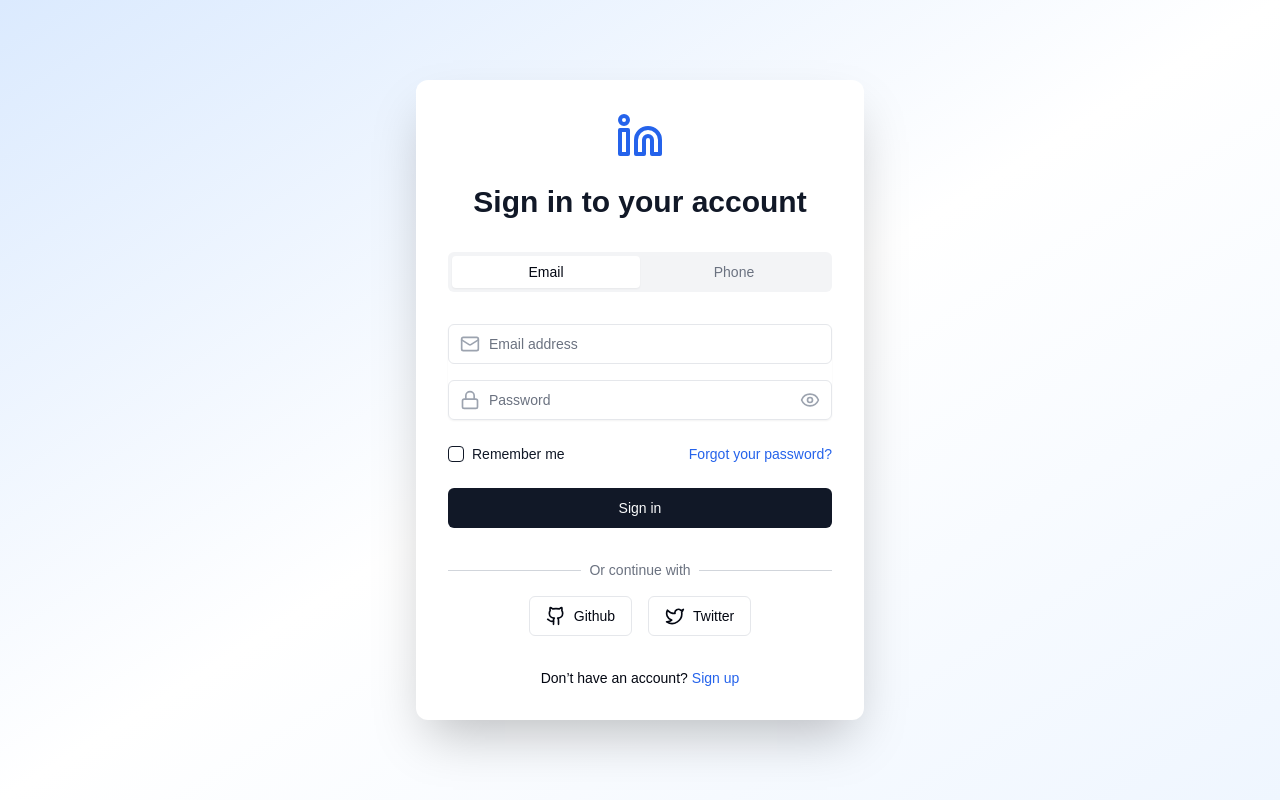
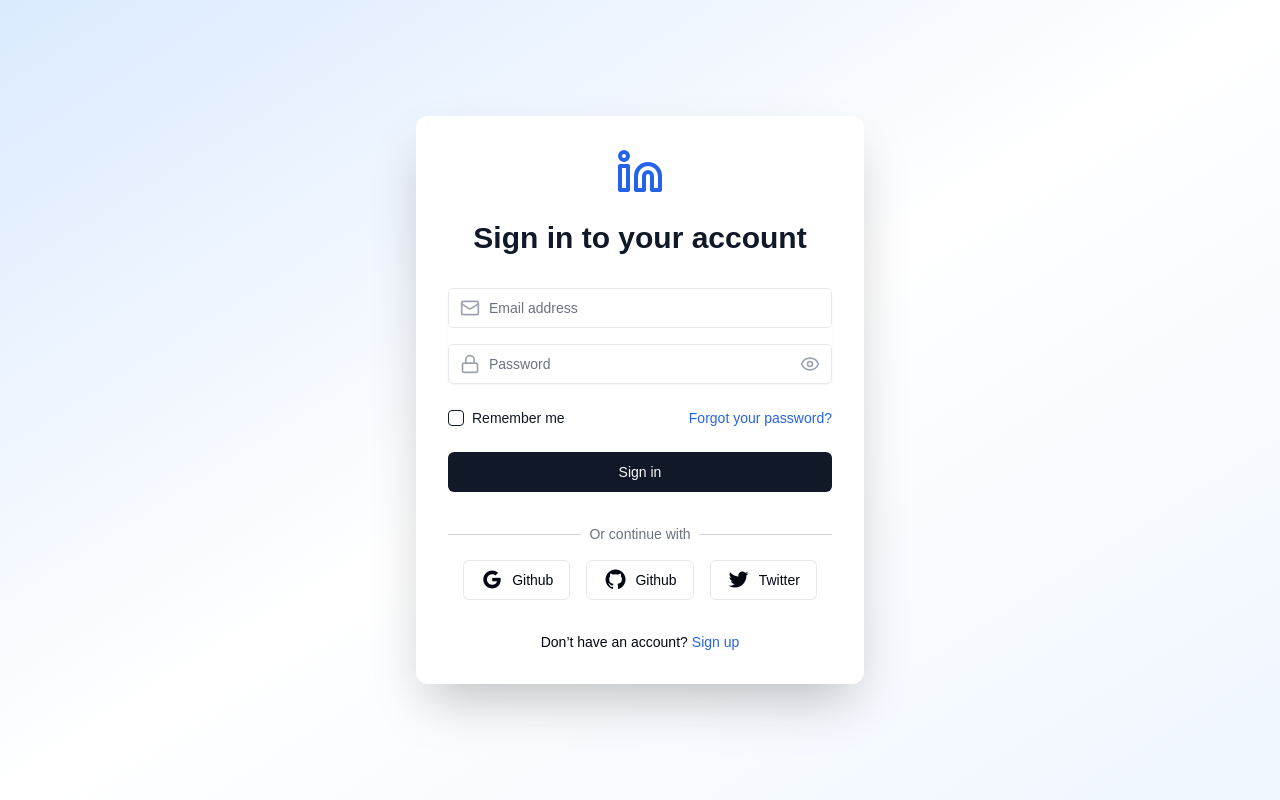
Before and after one commit to PunitDev0/linkedin, a Next.js app: page / in a window 1280 px wide. Built offline with nearby package versions, Linux system fonts and the light colour scheme.

Commit message:
fixed Google Button icon Problem

```diff
--- a/package.json
+++ b/package.json
@@ -14,6 +14,7 @@
     "@radix-ui/react-slot": "^1.1.0",
     "@radix-ui/react-tabs": "^1.1.0",
     "axios": "^1.7.7",
+    "boxicons": "^2.1.4",
     "class-variance-authority": "^0.7.0",
     "clsx": "^2.1.1",
     "framer-motion": "^11.5.6",
--- a/src/Frontend/linkedin-auth.jsx
+++ b/src/Frontend/linkedin-auth.jsx
@@ -2,12 +2,13 @@
 
 import { useState, useEffect } from 'react';
 import { motion, AnimatePresence } from 'framer-motion';
+import 'boxicons/css/boxicons.min.css';
 import { Button } from "@/components/ui/Auth-ui/button";
 import { Input } from "@/components/ui/Auth-ui/input";
 import { Label } from "@/components/ui/Auth-ui/label";
 import { Checkbox } from "@/components/ui/Auth-ui/checkbox";
 import { Tabs, TabsContent, TabsList, TabsTrigger } from "@/components/ui/Auth-ui/tabs";
-import { Linkedin, Github, Twitter, Mail, Lock, User, Phone, Eye, EyeOff } from 'lucide-react';
+import { Linkedin, Github, Twitter, Mail, Lock, User, Eye, EyeOff,Google } from 'lucide-react';
 import axios from 'axios';
 import { useForm } from 'react-hook-form';
 
@@ -28,7 +29,6 @@ export default function LinkedinAuth() {
 
   const onSubmit = async (data) => {
     setErrorMessage(''); // Reset the error message
-    // console.log(data);
 
     try {
       const payload = {
@@ -66,12 +66,6 @@ export default function LinkedinAuth() {
           </h2>
         </div>
         {errorMessage && <p className="text-red-500 text-center">{errorMessage}</p>}
-        <Tabs defaultValue="email" className="w-full">
-          <TabsList className="grid w-full grid-cols-2 mb-4">
-            <TabsTrigger value="email">Email</TabsTrigger>
-            <TabsTrigger value="phone">Phone</TabsTrigger>
-          </TabsList>
-          <TabsContent value="email">
         <form className="mt-8 space-y-6" onSubmit={handleSubmit(onSubmit)}>
           <div className="rounded-md shadow-sm space-y-4">
             <div>
@@ -162,17 +156,6 @@ export default function LinkedinAuth() {
             </Button>
           </div>
         </form>
-          </TabsContent>
-          <TabsContent value="phone">
-            <div className="relative">
-              <Phone className="absolute left-3 top-1/2 transform -translate-y-1/2 text-gray-400" size={20} />
-              <Input type="tel" placeholder="Phone number" className="pl-10" />
-            </div>
-            <Button className="w-full mt-4">
-              {isLogin ? 'Sign in with Phone' : 'Sign up with Phone'}
-            </Button>
-          </TabsContent>
-        </Tabs>
 
         <div className="mt-6">
           <div className="relative">
@@ -185,11 +168,15 @@ export default function LinkedinAuth() {
           </div>
           <div className="flex justify-center space-x-4 mt-4">
             <Button variant="outline" className="flex items-center space-x-2">
-              <Github className="h-5 w-5" />
+            <i className='bx bxl-google text-2xl'></i>
               <span>Github</span>
             </Button>
             <Button variant="outline" className="flex items-center space-x-2">
-              <Twitter className="h-5 w-5" />
+              <i className='bx bxl-github text-2xl'></i>
+              <span>Github</span>
+            </Button>
+            <Button variant="outline" className="flex items-center space-x-2">
+            <i className='bx bxl-twitter text-2xl'></i>
               <span>Twitter</span>
             </Button>
           </div>
```
Also changed, not shown: 1 other file (tests, documents, lock files or other folders). Lines whose indentation alone changed are shown as unchanged.
